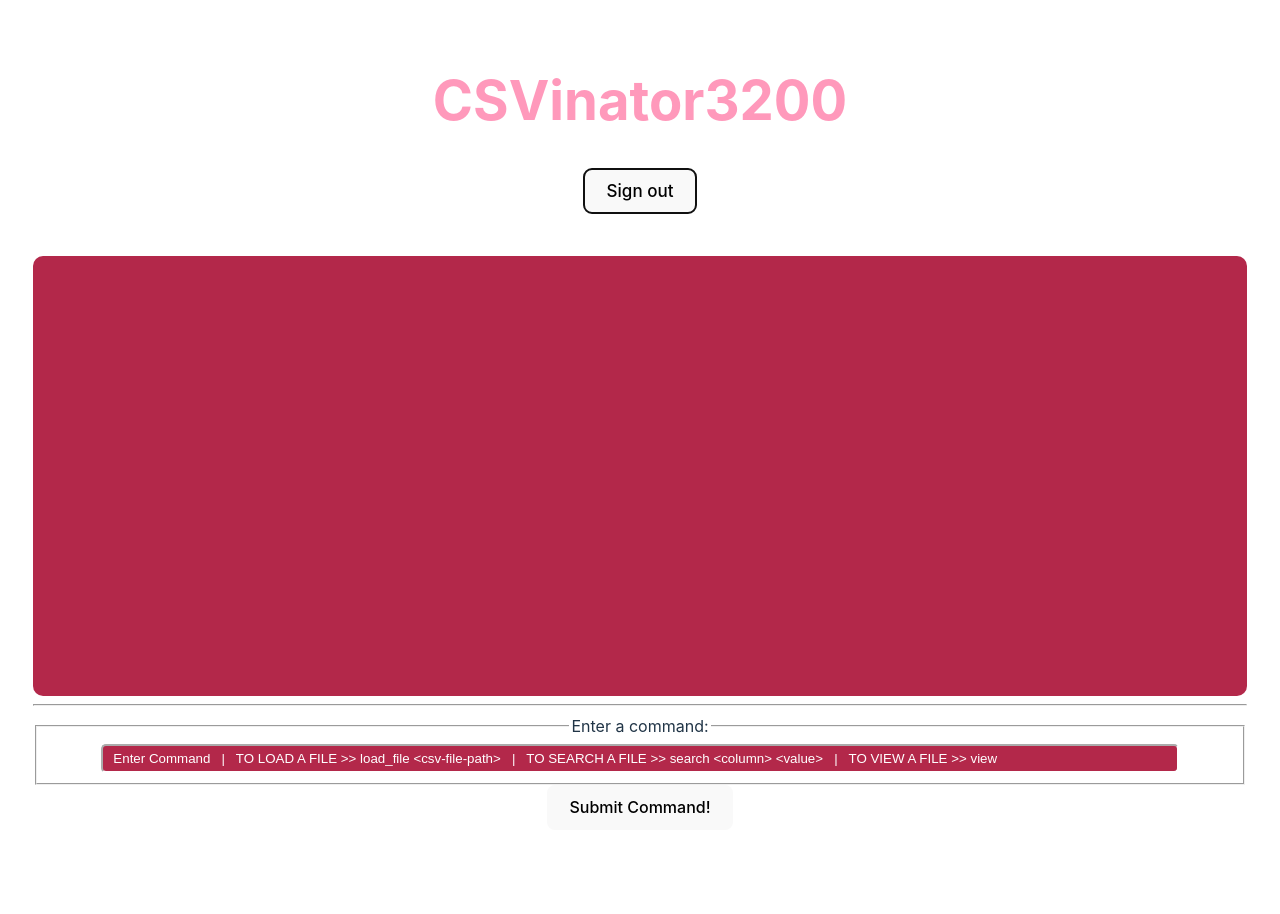
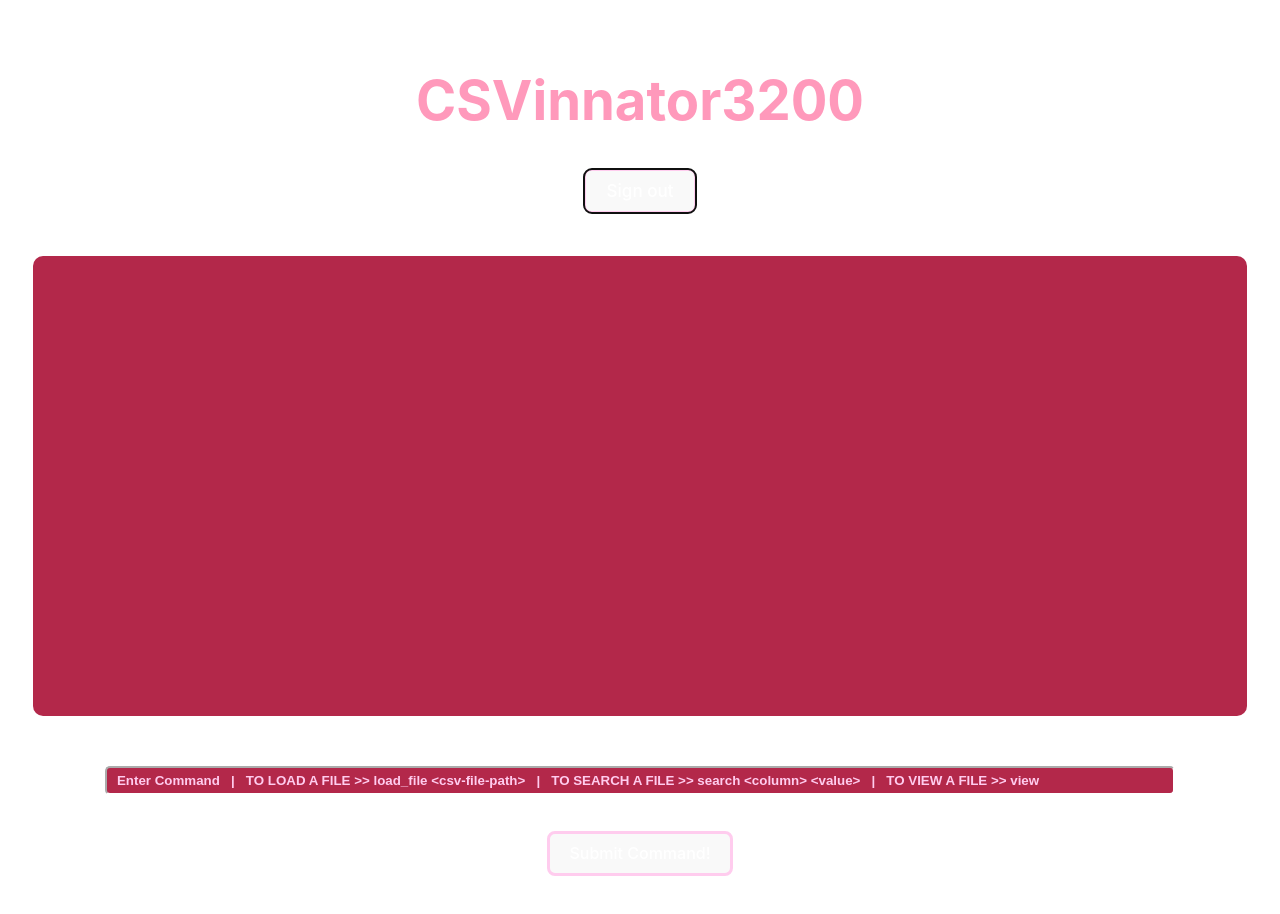
Before and after one commit to cs0320-s24/mock-asia_julian, a React (Vite) app in the folder mock/: page / in a window 1280 px wide. Both pictures are taken after a click on the button "Login". Shown: the top 914 px of the page. Built offline with nearby package versions, Linux system fonts and the light colour scheme.

Commit message:
Feat: Made pretty and added constants class (last commit).

```diff
--- a/mock/src/components/Constants.ts
+++ b/mock/src/components/Constants.ts
@@ -1,2 +1,3 @@
 export const REPL_BOX_PROMPT = "Enter Command   |   TO LOAD A FILE >> load_file <csv-file-path>   |   TO SEARCH A FILE >> search <column> <value>   |   TO VIEW A FILE >> view"
-export const PAGE_TITLE = "CSVinator3200"
+export const PAGE_TITLE = "CSVinnator3200"
+export const COMMAND_BOX_LEGEND = "Enter a Command!"
--- a/mock/src/components/REPL.tsx
+++ b/mock/src/components/REPL.tsx
@@ -25,7 +25,7 @@ export default function REPL() {
       component or somewhere else depending on your component organization. What are the pros and cons of each? */}
       {/* TODO: Update your REPLHistory and REPLInput to take in new shared state as props */}
       <REPLHistory commands={myCommands}/>
-      <hr></hr>
+      <div className="spacer"></div>
       <REPLInput commands={myCommands} setCommands={setCommands}/>
     </div>
   );
--- a/mock/src/components/REPLInput.tsx
+++ b/mock/src/components/REPLInput.tsx
@@ -1,7 +1,7 @@
 import '../styles/main.css';
 import { Dispatch, SetStateAction, useState} from 'react';
 import { ControlledInput } from './ControlledInput';
-import { REPL_BOX_PROMPT } from './Constants';
+import { COMMAND_BOX_LEGEND, REPL_BOX_PROMPT } from './Constants';
 
 interface REPLInputProps{
   // TODO: Fill this with desired props... Maybe something to keep track of the submitted commands
@@ -37,11 +37,10 @@ export function REPLInput(props : REPLInputProps) {
             {/* I opted to use this HTML tag; you don't need to. It structures multiple input fields
             into a single unit, which makes it easier for screenreaders to navigate. */}
             <fieldset>
-              <legend>Enter a command:</legend>
+              <legend>{COMMAND_BOX_LEGEND}</legend>
               <ControlledInput value={commandString} setValue={setCommandString} ariaLabel={'Command Prompt'}/>
             </fieldset>
-            {/* TODO WITH TA: Build a handleSubmit function that increments count and displays the text in the button */}
-            {/* TODO: Currently this button just counts up, can we make it push the contents of the input box to the history?*/}
+            <div className="spacer"></div>
             <button onClick={handleSubmit}> Submit Command! </button>
         </div>
     );
--- a/mock/src/styles/index.css
+++ b/mock/src/styles/index.css
@@ -30,14 +30,14 @@ h1 {
 
 button {
   border-radius: 8px;
-  border: 3px solid transparent;
+  border: 3px solid #ffccee;
   padding: 0.6em 1.2em;
   font-size: 1em;
   font-weight: 500;
   font-family: inherit;
   background-color: #ff99bb;
   cursor: pointer;
-  transition: border-color 0.25s;
+  transition: border-color 0.3s;
 }
 button:hover {
   border-color: #bb2266;
--- a/mock/src/styles/main.css
+++ b/mock/src/styles/main.css
@@ -10,6 +10,7 @@
 }
 
 .repl-history {
+    padding: 10px;
     height:55vh;
     margin: auto;
     display: block;
@@ -35,13 +36,44 @@
 button{
     margin: auto;
     display: block;
+    font-weight: bold;
+    color: white;
 }
 input{
     color: white;
     border-color: white;
-
+    outline: none;
+    transition: outline 0.3s;
+    font-weight: bold;
 }
 input::placeholder{
-    color:white;
+    color: #ffccee;
     padding-left: 5px;
+    font-weight: bold;
 }
+input:focus{
+    outline: 3px solid white;
+    font-weight: bold;
+}
+.spacer {
+    margin-bottom: 20px; /* Adjust the value as needed */
+  }
+
+fieldset{
+    border-radius: 10px;
+    border-color: white;
+    border-width: 6px;
+    border-style: double;
+    background-color: ;
+}
+legend{
+    font-weight: bold;
+    padding-left: 10px;
+    padding-right: 10px;
+    color: white;
+}
+
+hr{
+    border-width:  10px;
+    border-style: solid;
+}
```
